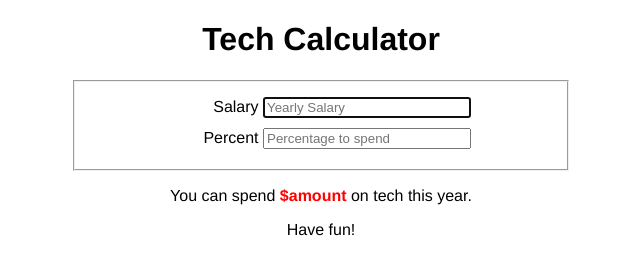
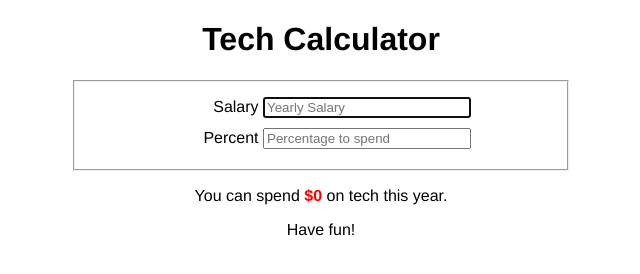
Before and after one commit to Het8523/Het_Patel_WEB303Assignments, a plain HTML site: page as01.html in a window 1280 px wide. Shown: the full height of the page, 319-959 px from the left. Drawn offline with Linux system fonts and the light colour scheme.

Commit message:
Update as01.html

```diff
--- a/as01.html
+++ b/as01.html
@@ -19,7 +19,7 @@
 			<label>Percent
 				<input type="text" id="percent" placeholder="Percentage to spend" /></label>
 		</fieldset>
-		<p>You can spend <span id="amount">$amount</span> on tech this year.</p>
+		<p>You can spend <span id="amount">$0</span> on tech this year.</p>
 		<p>Have fun!</p>
 	</form>
 </body>
```
